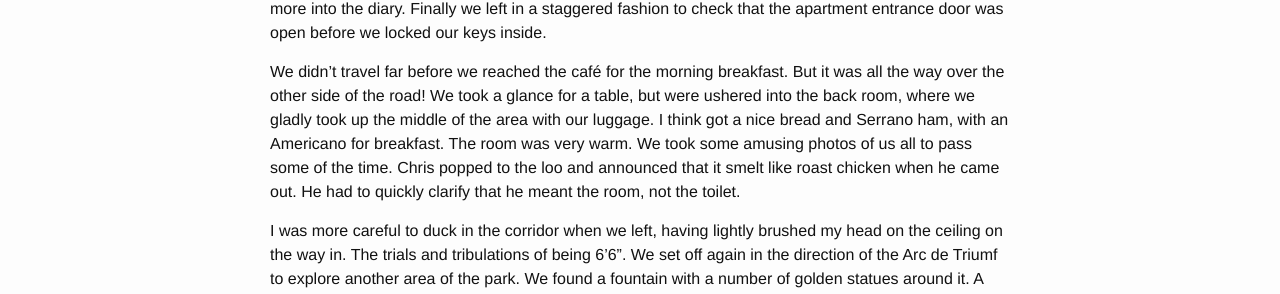
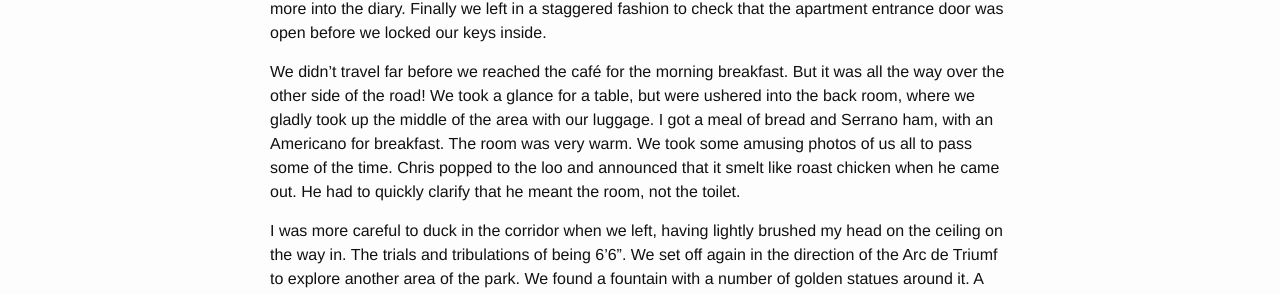
Before and after one commit to IanField90/ianfield90.github.io, a Jekyll site: the page built from _posts/2016-11-05-Barcelona-8.md, in a window 1280 px wide. Shown: the part 275-569 px from the top of the page. Built offline with Jekyll 4.4.1, drawn with Linux system fonts in a browser that asks for light colours.

Commit message:
Update 2016-11-05-Barcelona-8.md

```diff
--- a/_posts/2016-11-05-Barcelona-8.md
+++ b/_posts/2016-11-05-Barcelona-8.md
@@ -10,7 +10,7 @@ tags:
 ---
 A calm morning with final bits of packing and a quick visit to the bins with our waste. Chris and I tried valiantly to put things in the right bins, almost immediately finding out too late that'd made a mistake and not actually put our things to recycle properly. It wasn't long before we left so I sat down to squeeze a bit more into the diary. Finally we left in a staggered fashion to check that the apartment entrance door was open before we locked our keys inside.
 
-We didn't travel far before we reached the café for the morning breakfast. But it was all the way over the other side of the road! We took a glance for a table, but were ushered into the back room, where we gladly took up the middle of the area with our luggage. I think got a nice bread and Serrano ham, with an Americano for breakfast. The room was very warm. We took some amusing photos of us all to pass some of the time. Chris popped to the loo and announced that it smelt like roast chicken when he came out. He had to quickly clarify that he meant the room, not the toilet.
+We didn't travel far before we reached the café for the morning breakfast. But it was all the way over the other side of the road! We took a glance for a table, but were ushered into the back room, where we gladly took up the middle of the area with our luggage. I got a meal of bread and Serrano ham, with an Americano for breakfast. The room was very warm. We took some amusing photos of us all to pass some of the time. Chris popped to the loo and announced that it smelt like roast chicken when he came out. He had to quickly clarify that he meant the room, not the toilet.
 
 I was more careful to duck in the corridor when we left, having lightly brushed my head on the ceiling on the way in. The trials and tribulations of being 6'6". We set off again in the direction of the Arc de Triumf to explore another area of the park. We found a fountain with a number of golden statues around it. A small dog was very excitedly running up to the edge of the fountain, pausing and looking back at its owner, almost asking if it could go in! (Can I!? Can I!?). We were all willing it, but it was quite happy to sit and wait while the owner attached its lead.
 
```
